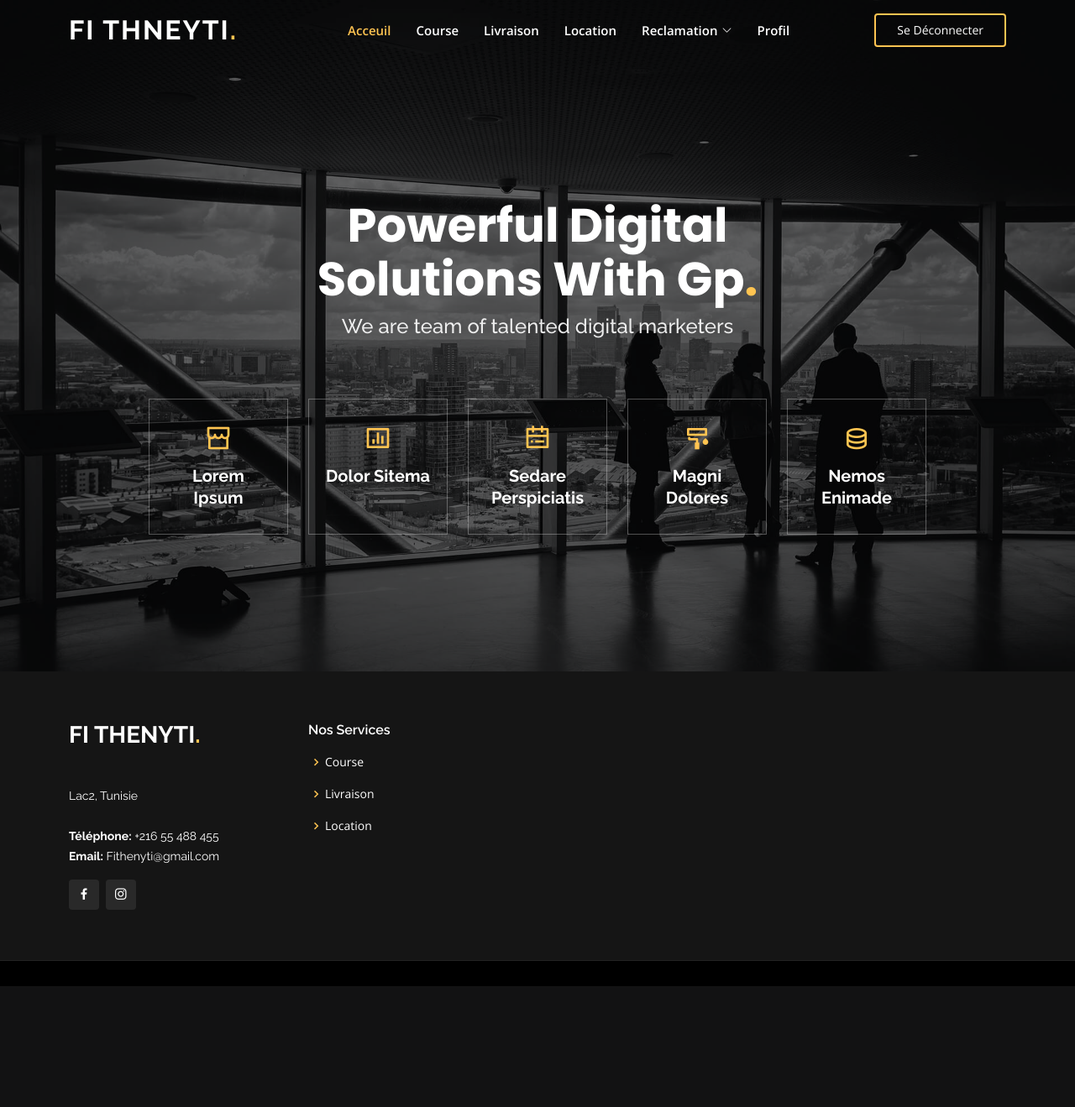
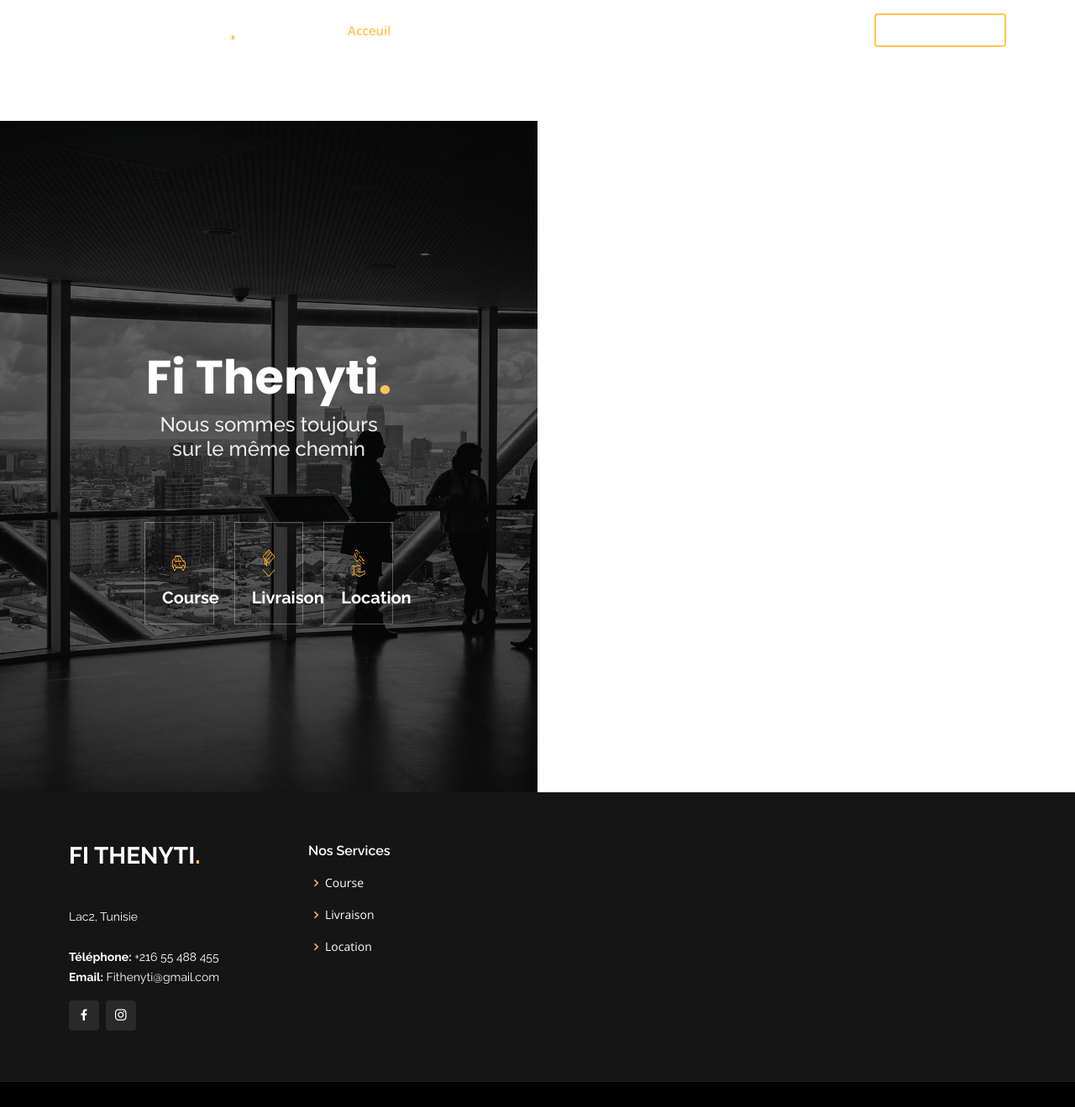
Before and after one commit to Walid-benaissa/Symfony-PIDevils, a Symfony app: template templates/herosection.html.twig in a window 1280 px wide. Shown: the whole page at 84% size. Before the commit the page ends 1175 px from the top, so only its background shows below. Run offline with Twig, Linux system fonts and the light colour scheme; the template is opened without the code that fills it, so the values that code supplies are empty; some libraries are stand-ins or nearby versions.

Commit message:
template

```diff
--- a/templates/base-front.html.twig
+++ b/templates/base-front.html.twig
@@ -55,7 +55,7 @@
 				<!-- Uncomment below if you prefer to use an image logo -->
 				<!-- <a href="index.html" class="logo me-auto me-lg-0"><img src="{{asset("front/img/logo.png")}}" alt="" class="img-fluid"></a>-->
 
-				<nav id="navbar" class="navbar order-last order-lg-0">
+				<nav id="navbar" class="navbar order-last order-lg-0" >
 					<ul>
 						<li>
 							<a class="nav-link scrollto active" href="#hero" > Acceuil</a>
@@ -114,9 +114,10 @@
 		<!-- End Header -->
 
 		<!-- ======= Hero Section ======= -->
-
+</br></br> </br></br> </br></br>
+		<div class="col-lg-6 col-md-6" >
 		{% block body %}{% endblock %}
-
+	</div>
 		<!-- ======= Footer ======= -->
 		<footer id="footer">
 			<div class="footer-top">
--- a/templates/herosection.html.twig
+++ b/templates/herosection.html.twig
@@ -5,42 +5,32 @@
 
       <div class="row justify-content-center" data-aos="fade-up" data-aos-delay="150">
         <div class="col-xl-6 col-lg-8">
-          <h1>Powerful Digital Solutions With Gp<span>.</span></h1>
-          <h2>We are team of talented digital marketers</h2>
+          <h1>Fi Thenyti<span>.</span></h1>
+          <h2>Nous sommes toujours sur le même chemin </h2>
         </div>
       </div>
 
       <div class="row gy-4 mt-5 justify-content-center" data-aos="zoom-in" data-aos-delay="250">
         <div class="col-xl-2 col-md-4">
           <div class="icon-box">
-            <i class="ri-store-line"></i>
-            <h3><a href="">Lorem Ipsum</a></h3>
+           <img src="{{asset("front/img/car.png")}}" style="width: 40%; height: 60%" />
+            <h3><a href="">Course</a></h3>
           </div>
         </div>
         <div class="col-xl-2 col-md-4">
           <div class="icon-box">
-            <i class="ri-bar-chart-box-line"></i>
-            <h3><a href="">Dolor Sitema</a></h3>
+            <img src="{{asset("front/img/colis.png")}}" style="width: 40%; height: 60%" />
+            <h3><a href="">Livraison</a></h3>
           </div>
         </div>
         <div class="col-xl-2 col-md-4">
           <div class="icon-box">
-            <i class="ri-calendar-todo-line"></i>
-            <h3><a href="">Sedare Perspiciatis</a></h3>
+             <img src="{{asset("front/img/location.png")}}" style="width: 40%; height: 60%" />
+            <h3><a href="">Location</a></h3>
           </div>
         </div>
-        <div class="col-xl-2 col-md-4">
-          <div class="icon-box">
-            <i class="ri-paint-brush-line"></i>
-            <h3><a href="">Magni Dolores</a></h3>
-          </div>
-        </div>
-        <div class="col-xl-2 col-md-4">
-          <div class="icon-box">
-            <i class="ri-database-2-line"></i>
-            <h3><a href="">Nemos Enimade</a></h3>
-          </div>
-        </div>
+
+
       </div>
 
     </div>
--- a/templates/livraison/index.html.twig
+++ b/templates/livraison/index.html.twig
@@ -6,8 +6,8 @@
 		<thead>
 			<tr>
 
-				<th>AdresseExpedition</th>
-				<th>AdresseDestinataire</th>
+				<th>Adresse Expedition</th>
+				<th>Adresse Destinataire</th>
 				<th>Prix</th>
 				<th>Etat</th>
 				<th>actions</th>
@@ -34,5 +34,5 @@
 		</tbody>
 	</table>
 
-	<a href="{{ path('app_livraison_new') }}">Create new</a>
+	<!--<a href="{{ path('app_livraison_new') }}">Create new</a>-->
 {% endblock %}
--- a/templates/livraison/show.html.twig
+++ b/templates/livraison/show.html.twig
@@ -6,11 +6,11 @@
 		<tbody>
 
 			<tr>
-				<th>AdresseExpedition</th>
+				<th>Adresse Expedition</th>
 				<td>{{ livraison.adresseExpedition }}</td>
 			</tr>
 			<tr>
-				<th>AdresseDestinataire</th>
+				<th>Adresse Destinataire</th>
 				<td>{{ livraison.adresseDestinataire }}</td>
 			</tr>
 			<tr>
```
Also changed, not shown: src/Form/ReclamationType.php (+10 -2 lines), src/Form/VoitureType.php (+10 -2 lines), public/Front/img/car.png (added), public/Front/img/colis.png (added), public/Front/img/location.png (added).
